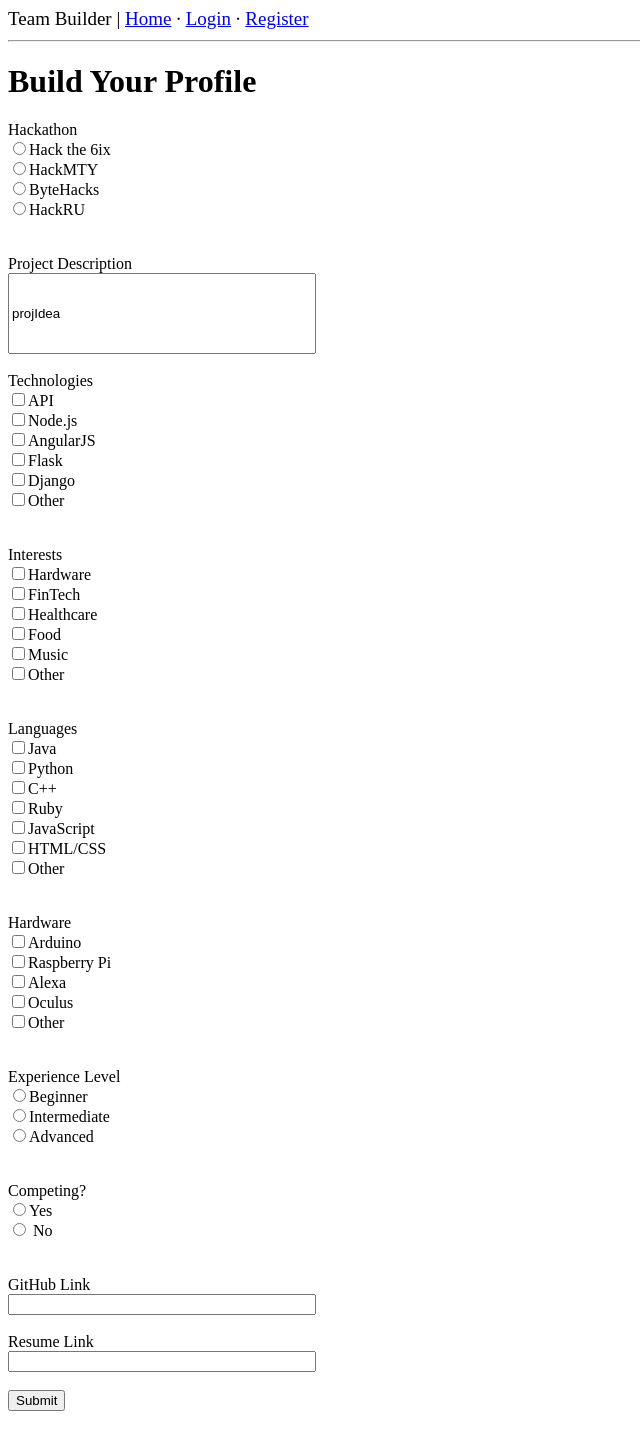
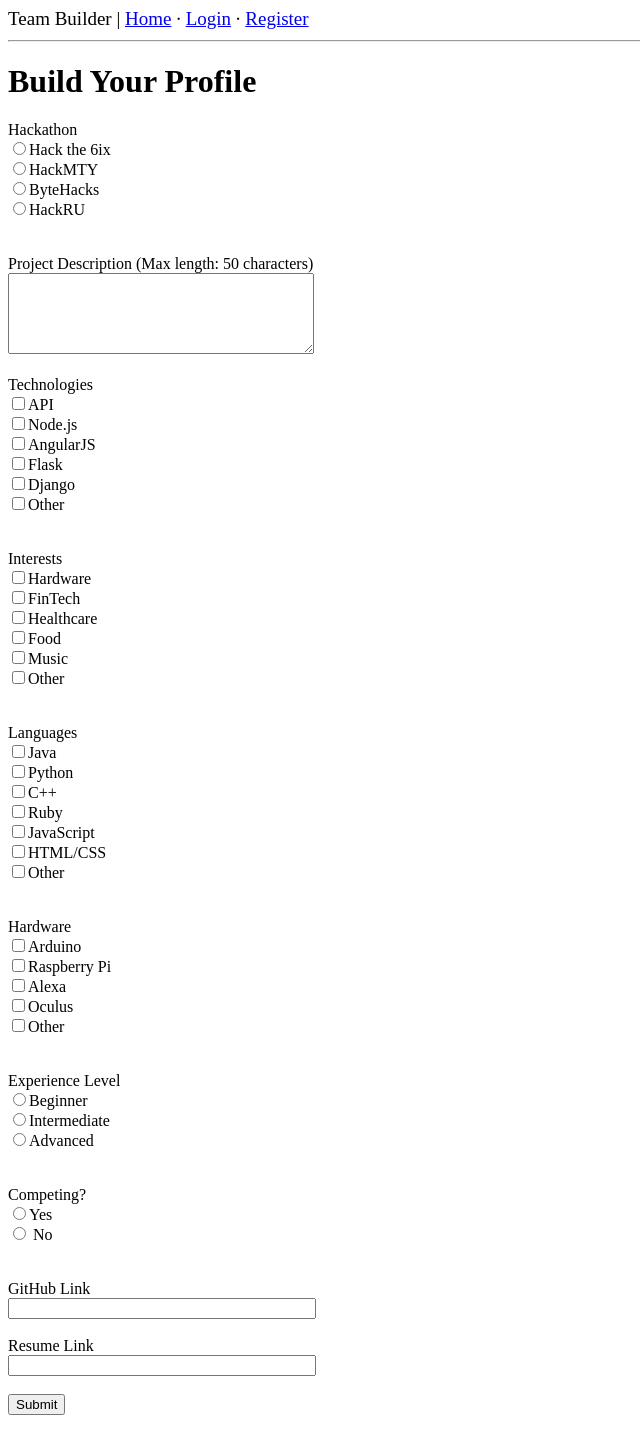
Before and after one commit to amulya/teambuilder, a Flask app: template templates/prefs.html in a window 1280 px wide. Shown: the whole page, without its empty margins (0-640 px from the left). Before the commit the page ends 1411 px from the top, so only its background shows below. Run offline with Flask 2, Linux system fonts and the light colour scheme; the template is opened without the code that fills it, so the values that code supplies are empty; parts of the project's set-up code (start-up, migrations or seed data) failed here and were passed over; some libraries are stand-ins or nearby versions.

Commit message:
password hashing + prefs form

```diff
--- a/app.py
+++ b/app.py
@@ -1,6 +1,5 @@
 from flask import Flask, render_template, request, url_for, session, redirect, escape, flash
-#from hashlib import md5
-#from flask.sessions import Session
+from passlib.hash import sha256_crypt
 from flask_mysqldb import MySQL
 from flask_sqlalchemy import SQLAlchemy
 import yaml
@@ -38,7 +37,7 @@
 			cur.execute("SELECT password FROM user WHERE username = %s;", [username_form]) # FETCH THE PASSWORD
 			mysql.connection.commit()
 			for row in cur.fetchall():
-				if password_form== row[0]:
+				if sha256_crypt.verify(password_form, row[0]):
 					session['username'] = request.form['username']
 					cur.close()
 					return redirect(url_for('index'))
@@ -83,7 +82,7 @@
 			return render_template('register.html', error = error)
 
 		# if no errors, add to database
-		cur.execute("INSERT INTO user(email, username, password) VALUES(%s, %s, %s)", [email, username, password])
+		cur.execute("INSERT INTO user(email, username, password) VALUES(%s, %s, %s)", [email, username, sha256_crypt.encrypt(password)])
 		mysql.connection.commit()
 		cur.close()
 		flash('Congrats! You are now a registered hacker.')
@@ -118,11 +117,11 @@
 	if request.method == 'POST':
 
 		# simple fields
-		projIdea_form  = request.form['projIdea']
-		compLevel_form = request.form['comp']
-		exper_form = request.form['exper']
-		gitLink_form = request.form['gitLink'] # unique
-		resume_form = request.form['resume'] # unique
+		projIdea_form  = request.form.get('projIdea', None)
+		compLevel_form = request.form.get('comp', None)
+		exper_form = request.form.get('exper', None)
+		gitLink_form = request.form.get('gitLink', None) # unique
+		resume_form = request.form.get('resume', None) # unique
 
 		#many to many relationships
 		hackathon_form  = request.form['hackathon']
@@ -172,20 +171,22 @@
 				hwID = cur.fetchone()[0]
 				cur.execute("INSERT INTO usertohw VALUES(%s, %s)", [userID, hwID])
 
+		if projIdea_form is not None:
+			cur.execute("UPDATE user SET projIdea=%s WHERE username=%s", [projIdea_form, username])
+			mysql.connection.commit()
 
 		# radio options
-			# Why update statements???????
-		if len(exper_form) != 0:
+		if exper_form is not None:
 			cur.execute("UPDATE user SET exper=%s WHERE username=%s", [exper_form, username])
 			mysql.connection.commit()
 
-		if len(compLevel_form) != 0:
+		if compLevel_form is not None:
 			cur.execute("UPDATE user SET comp=%s WHERE username=%s", [compLevel_form, username])
 			mysql.connection.commit()
 
 
 		# links
-		if(len(gitLink_form) > 0):
+		if gitLink_form is not None:
 			cur.execute("SELECT * FROM user WHERE gitLink=%s", [gitLink_form])
 			if cur.fetchone() is not None:
 				error.append('GitHub link not unique.')
@@ -194,7 +195,7 @@
 				cur.execute("UPDATE user SET gitLink=%s WHERE username=%s", [gitLink_form, username])
 				mysql.connection.commit()
 
-		if(len(resume_form) > 0):
+		if resume_form is not None:
 			cur.execute("SELECT * FROM user WHERE resume=%s", [resume_form])
 			if cur.fetchone() is not None:
 				error.append('Resume link not unique.')
@@ -316,7 +317,7 @@
 
 	# hackathon
 	cur.execute("SELECT hackathonID FROM usertohackathon WHERE userID=%s", [userID])
-	hID = cur.fetchone()
+	hID = cur.fetchone()[0]
 
 	if hID is None: # return early if no profile
 		return render_template('nomatches.html', username=username)
--- a/templates/prefs.html
+++ b/templates/prefs.html
@@ -16,7 +16,7 @@
 	<p style="color:red">{{ error }}</p>
 {% endfor %}
 
-<form action="" method="POST">
+<form action="" id="prefs" method="POST">
 	Hackathon<br>
 	<input type="radio" name="hackathon" value="Hack the 6ix" required>Hack the 6ix<br>
 	<input type="radio" name="hackathon" value="HackMTY">HackMTY<br>
@@ -24,8 +24,8 @@
 	<input type="radio" name="hackathon" value="HackRU">HackRU<br>
 	<br><br>
 
-	Project Description <br> <!-- fix this; currently not submitting a response -->
-	<input type="text" name="projIdea" value="projIdea" style="width: 300px;height: 75px" id="textbox"></input>
+	Project Description (Max length: 50 characters) <br>
+	<textarea name="projIdea" style="width: 300px;height: 75px" form="prefs" method="post" maxlength="50"></textarea>
 	<br><br>
 
 	Technologies<br> <!-- Checklist -->
@@ -77,20 +77,17 @@
 	<br><br>
 
 	GitHub Link <br> <!-- Text -->
-	<input type="text" name="gitLink" style="width: 300px"/>
+	<input type="url" pattern="https?://github.+" name="gitLink" style="width: 300px"/>
 	<br><br>
 
 	Resume Link <br> <!-- Text -->
-	<input type="text" name="resume" style="width: 300px"/>
+	<input type="url" name="resume" style="width: 300px"/>
 
 	<br><br>
 	<input type="submit">
 	<br><br>
 </form>
 
-
-
-
 {% endblock %}
 </body>
 </html>
```
